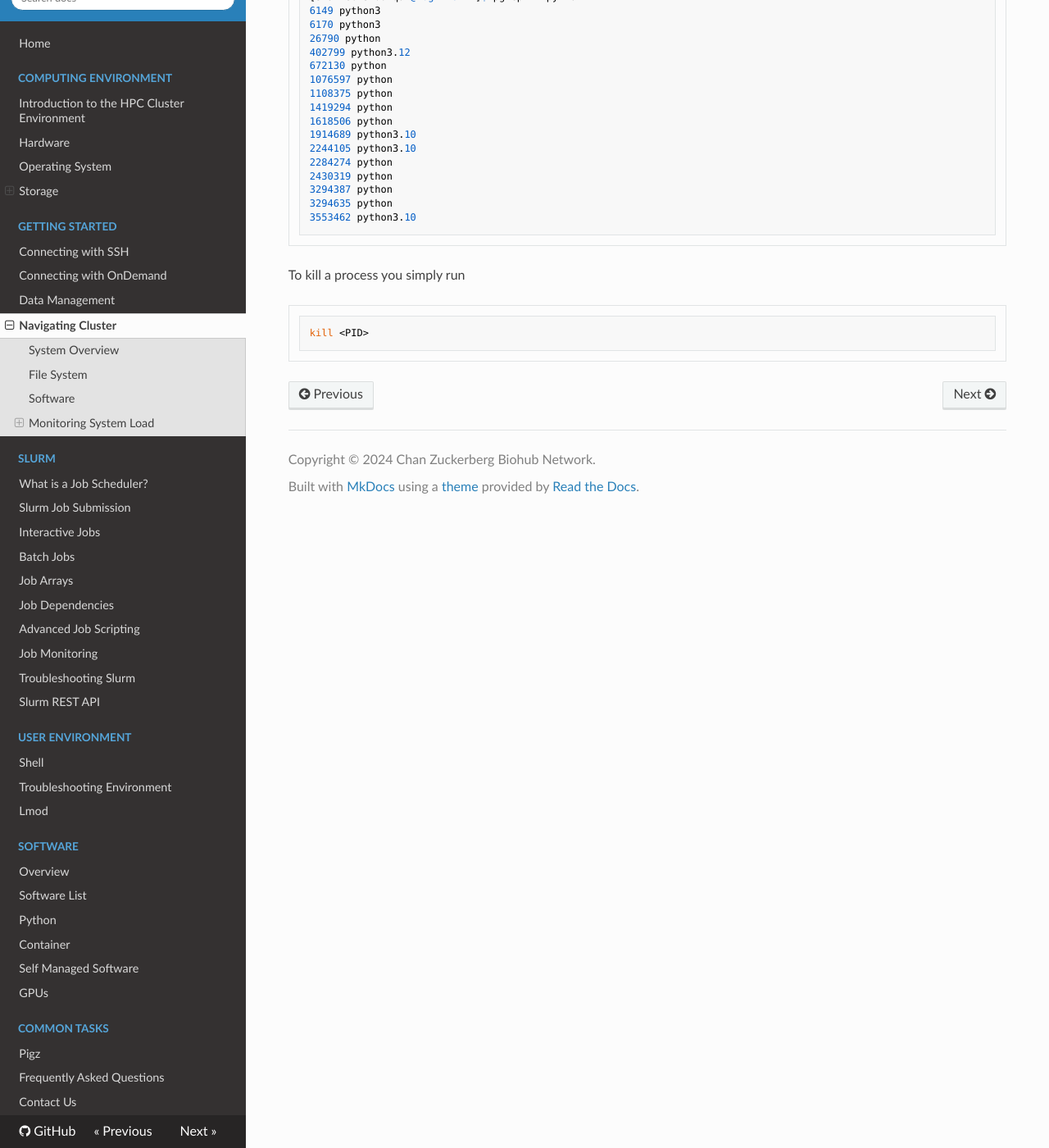
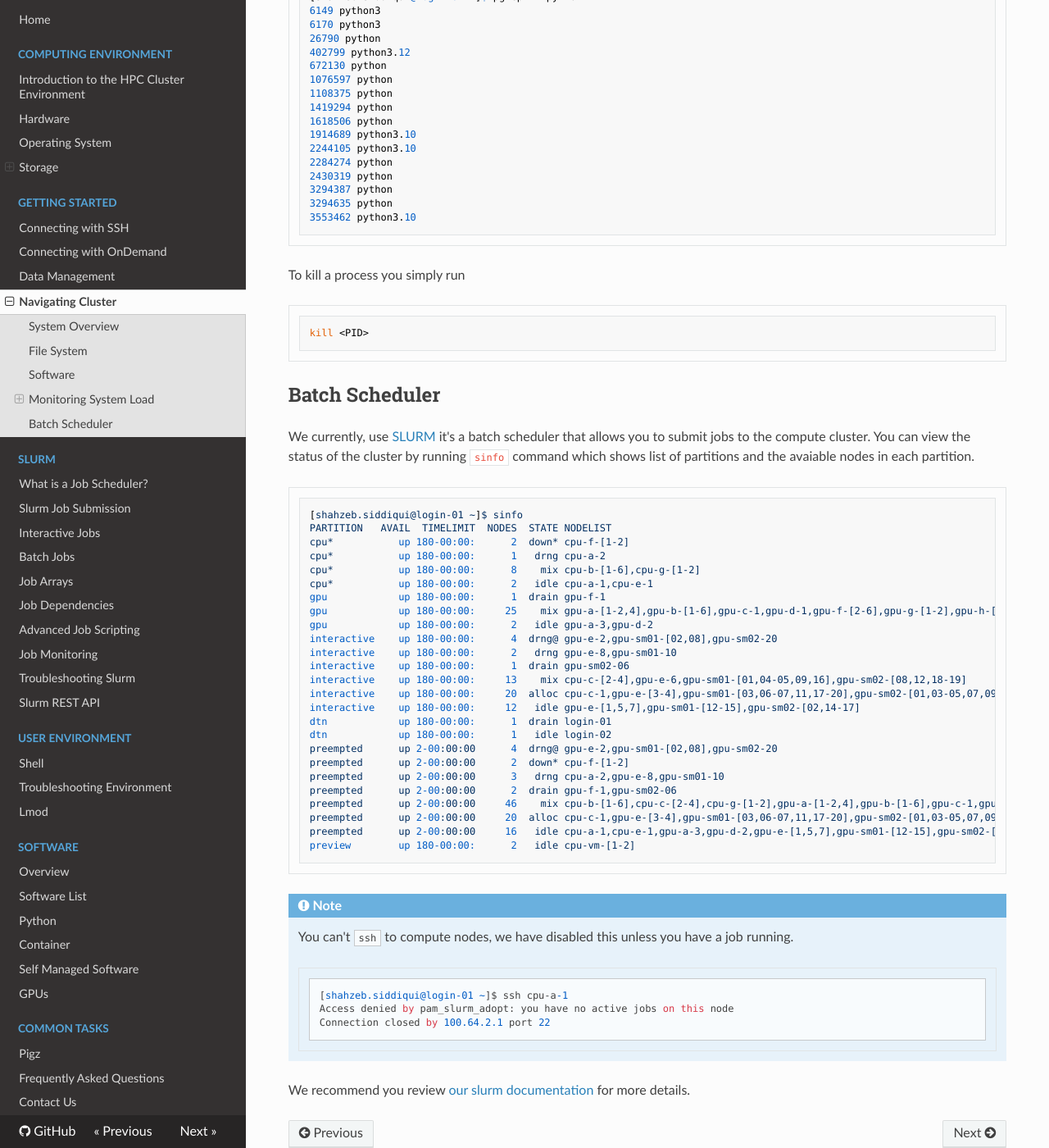
Before and after one commit to biohub-hpc/hpcuserguide, an MkDocs documentation site: the page built from docs/getting_started/navigating_cluster.md, in a window 1280 px wide and 1400 px high, scrolled down 5338 px. Shown: the whole window at 82% size. Built offline with MkDocs 1.6.1, drawn with Linux system fonts in a browser that asks for light colours; nearby versions of some CDN libraries.

Commit message:
add some details on slurm

````diff
--- a/docs/getting_started/navigating_cluster.md
+++ b/docs/getting_started/navigating_cluster.md
@@ -286,3 +286,50 @@ To kill a process you simply run
 ```console
 kill <PID>
 ```
+
+## Batch Scheduler
+
+We currently, use [SLURM](https://slurm.schedmd.com/documentation.html) it's a batch scheduler that allows you to submit jobs to the
+compute cluster. You can view the status of the cluster by running `sinfo` command which shows list of partitions and the avaiable nodes
+in each partition.
+
+```console
+[shahzeb.siddiqui@login-01 ~]$ sinfo
+PARTITION   AVAIL  TIMELIMIT  NODES  STATE NODELIST
+cpu*           up 180-00:00:      2  down* cpu-f-[1-2]
+cpu*           up 180-00:00:      1   drng cpu-a-2
+cpu*           up 180-00:00:      8    mix cpu-b-[1-6],cpu-g-[1-2]
+cpu*           up 180-00:00:      2   idle cpu-a-1,cpu-e-1
+gpu            up 180-00:00:      1  drain gpu-f-1
+gpu            up 180-00:00:     25    mix gpu-a-[1-2,4],gpu-b-[1-6],gpu-c-1,gpu-d-1,gpu-f-[2-6],gpu-g-[1-2],gpu-h-[1-6,8]
+gpu            up 180-00:00:      2   idle gpu-a-3,gpu-d-2
+interactive    up 180-00:00:      4  drng@ gpu-e-2,gpu-sm01-[02,08],gpu-sm02-20
+interactive    up 180-00:00:      2   drng gpu-e-8,gpu-sm01-10
+interactive    up 180-00:00:      1  drain gpu-sm02-06
+interactive    up 180-00:00:     13    mix cpu-c-[2-4],gpu-e-6,gpu-sm01-[01,04-05,09,16],gpu-sm02-[08,12,18-19]
+interactive    up 180-00:00:     20  alloc cpu-c-1,gpu-e-[3-4],gpu-sm01-[03,06-07,11,17-20],gpu-sm02-[01,03-05,07,09-11,13]
+interactive    up 180-00:00:     12   idle gpu-e-[1,5,7],gpu-sm01-[12-15],gpu-sm02-[02,14-17]
+dtn            up 180-00:00:      1  drain login-01
+dtn            up 180-00:00:      1   idle login-02
+preempted      up 2-00:00:00      4  drng@ gpu-e-2,gpu-sm01-[02,08],gpu-sm02-20
+preempted      up 2-00:00:00      2  down* cpu-f-[1-2]
+preempted      up 2-00:00:00      3   drng cpu-a-2,gpu-e-8,gpu-sm01-10
+preempted      up 2-00:00:00      2  drain gpu-f-1,gpu-sm02-06
+preempted      up 2-00:00:00     46    mix cpu-b-[1-6],cpu-c-[2-4],cpu-g-[1-2],gpu-a-[1-2,4],gpu-b-[1-6],gpu-c-1,gpu-d-1,gpu-e-6,gpu-f-[2-6],gpu-g-[1-2],gpu-h-[1-6,8],gpu-sm01-[01,04-05,09,16],gpu-sm02-[08,12,18-19]
+preempted      up 2-00:00:00     20  alloc cpu-c-1,gpu-e-[3-4],gpu-sm01-[03,06-07,11,17-20],gpu-sm02-[01,03-05,07,09-11,13]
+preempted      up 2-00:00:00     16   idle cpu-a-1,cpu-e-1,gpu-a-3,gpu-d-2,gpu-e-[1,5,7],gpu-sm01-[12-15],gpu-sm02-[02,14-17]
+preview        up 180-00:00:      2   idle cpu-vm-[1-2]
+```
+
+
+!!! note
+
+    You can't `ssh` to compute nodes, we have disabled this unless you have a job running.
+
+    ```console
+    [shahzeb.siddiqui@login-01 ~]$ ssh cpu-a-1
+    Access denied by pam_slurm_adopt: you have no active jobs on this node
+    Connection closed by 100.64.2.1 port 22
+    ```
+
+We recommend you review [our slurm documentation](../working_with_slurm/introduction_to_slurm.md) for more details.
````
